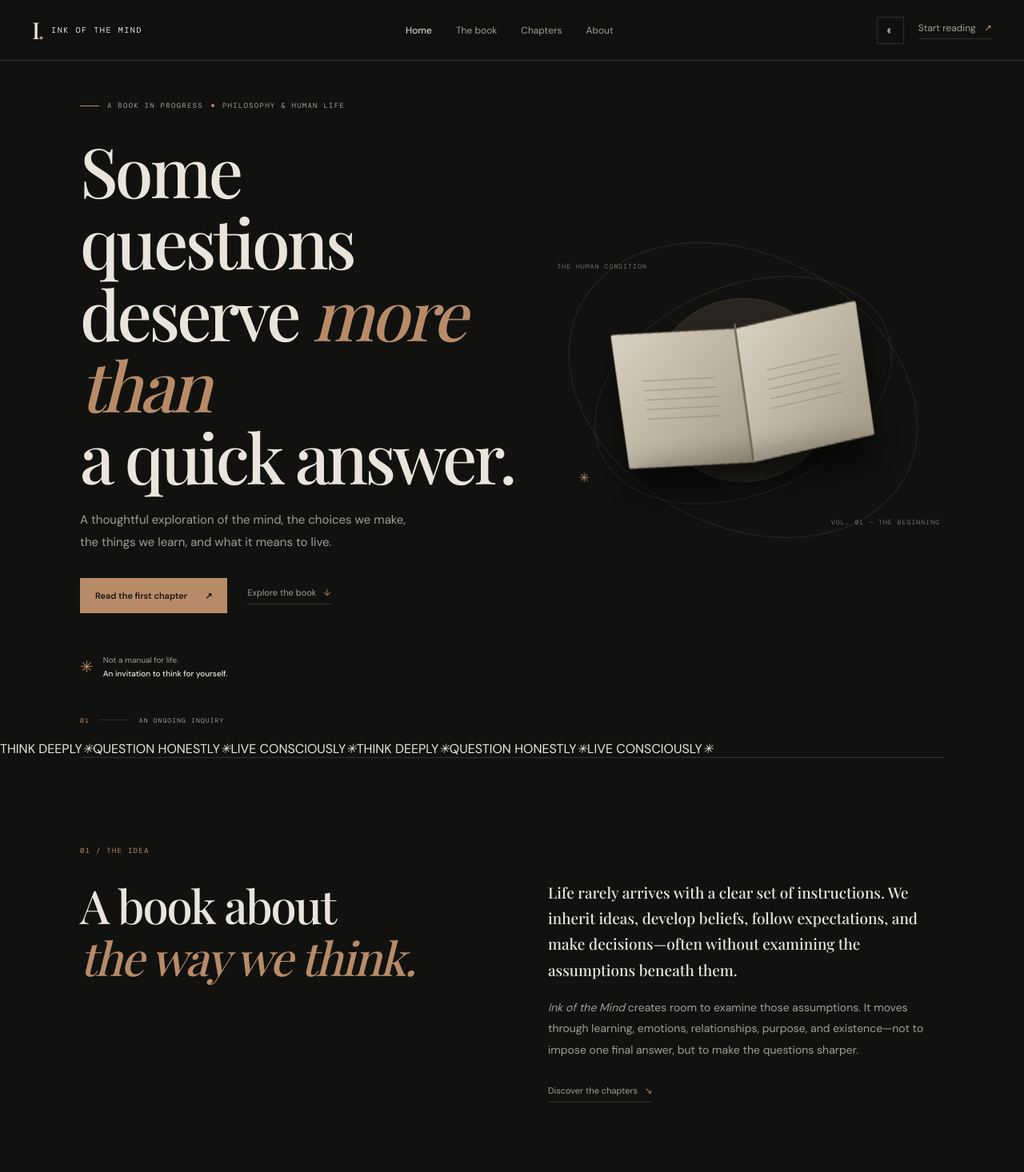
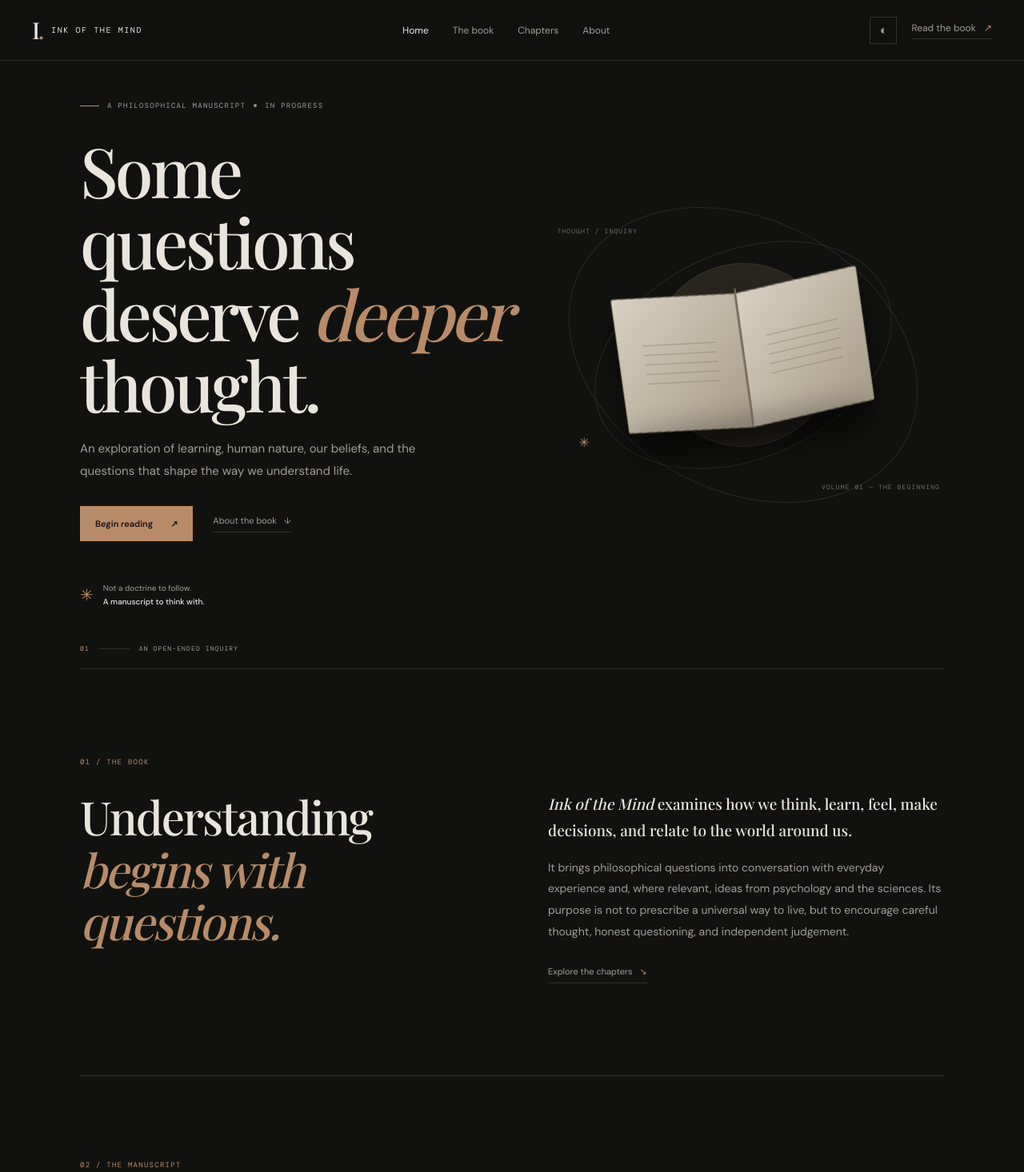
Before and after one commit to EverlastingUc/jingalala-huhu, a plain HTML site: page index.html in a window 1280 px wide. Shown: the top 1466 px of the page at 80% size. Drawn offline with nearby package versions, Linux system fonts and the light colour scheme; a web font is replaced by a local one.

Commit message:
Simplify the book homepage and establish editorial hierarchy

```diff
--- a/index.html
+++ b/index.html
@@ -1,95 +1,40 @@
 <!doctype html>
 <html lang="en">
 <head>
-  <meta charset="utf-8">
-  <meta name="viewport" content="width=device-width, initial-scale=1">
-  <meta name="theme-color" content="#f5f2eb">
-  <meta name="description" content="Ink of the Mind — a philosophical exploration of human life, learning, emotions, expectations, and the questions that shape our existence.">
-  <title>Ink of the Mind — A book for curious minds</title>
-  <link rel="preconnect" href="https://fonts.googleapis.com">
-  <link rel="preconnect" href="https://fonts.gstatic.com" crossorigin>
+<meta charset="utf-8"><meta name="viewport" content="width=device-width, initial-scale=1"><meta name="theme-color" content="#111210">
+<meta name="description" content="Ink of the Mind is a philosophical book about learning, human life, thought, and the questions that shape our understanding.">
+<title>Ink of the Mind — A philosophical book</title>
+<link rel="preconnect" href="https://fonts.googleapis.com"><link rel="preconnect" href="https://fonts.gstatic.com" crossorigin>
 <link href="https://fonts.googleapis.com/css2?family=DM+Mono:wght@400;500&family=DM+Sans:wght@400;500;600;700&family=Playfair+Display:ital,wght@0,500;0,600;0,700;1,500;1,600&display=swap" rel="stylesheet">
-  <link rel="stylesheet" href="assets/css/style.css">
-  <script src="assets/js/main.js" defer></script>
+<link rel="stylesheet" href="assets/css/style.css"><script src="assets/js/main.js" defer></script>
 </head>
 <body>
 <div class="reading-progress" aria-hidden="true"><span id="progressBar"></span></div>
 <header class="site-header">
 <a class="wordmark" href="index.html" aria-label="Ink of the Mind home"><span class="mark">I<span>.</span></span><span>INK OF THE MIND</span></a>
-    <nav class="main-nav" aria-label="Main navigation">
-      <a class="active" href="#home">Home</a>
-      <a href="#book">The book</a>
-      <a href="#chapters">Chapters</a>
-      <a href="#about">About</a>
-    </nav>
-    <div class="header-actions">
-      <button class="icon-button" id="themeToggle" aria-label="Toggle dark mode" title="Toggle theme"><span class="theme-glyph">◐</span></button>
-      <a class="header-read" href="reader.html">Start reading <span>↗</span></a>
-      <button class="menu-toggle" id="menuToggle" aria-label="Open navigation" aria-expanded="false">☰</button>
-    </div>
+<nav class="main-nav" aria-label="Main navigation"><a class="active" href="#home">Home</a><a href="#book">The book</a><a href="#chapters">Chapters</a><a href="#about">About</a></nav>
+<div class="header-actions"><button class="icon-button" id="themeToggle" aria-label="Toggle light mode" title="Toggle theme"><span class="theme-glyph">◐</span></button><a class="header-read" href="reader.html">Read the book <span>↗</span></a><button class="menu-toggle" id="menuToggle" aria-label="Open navigation" aria-expanded="false">☰</button></div>
 </header>
-
 <main id="home">
 <section class="hero section-wrap">
-      <div class="hero-copy">
-        <div class="eyebrow"><span class="eyebrow-line"></span> A BOOK IN PROGRESS <span class="eyebrow-dot"></span> PHILOSOPHY & HUMAN LIFE</div>
-        <h1>Some questions<br>deserve <em>more than</em><br>a quick answer.</h1>
-        <p class="hero-description">A thoughtful exploration of the mind, the choices we make, the things we learn, and what it means to live.</p>
-        <div class="hero-actions">
-          <a class="button button-dark" href="reader.html">Read the first chapter <span>↗</span></a>
-          <a class="text-link" href="#book">Explore the book <span>↓</span></a>
-        </div>
-        <div class="hero-note"><span class="note-star">✳</span><span>Not a manual for life.<br><strong>An invitation to think for yourself.</strong></span></div>
-      </div>
-      <div class="hero-art" aria-label="Abstract illustration of an open book">
-        <div class="art-orbit orbit-one"></div><div class="art-orbit orbit-two"></div>
-        <div class="art-sun"></div>
-        <div class="book-object"><div class="book-page page-left"></div><div class="book-page page-right"></div><div class="book-spine"></div><div class="book-shadow"></div></div>
-        <span class="art-label label-top">THE HUMAN CONDITION</span>
-        <span class="art-label label-bottom">VOL. 01 — THE BEGINNING</span>
-        <span class="art-cross">✳</span>
-      </div>
-      <div class="hero-index"><span>01</span><span class="index-rule"></span><span>AN ONGOING INQUIRY</span></div>
+<div class="hero-copy"><div class="eyebrow"><span class="eyebrow-line"></span> A PHILOSOPHICAL MANUSCRIPT <span class="eyebrow-dot"></span> IN PROGRESS</div>
+<h1>Some questions<br>deserve <em>deeper</em><br>thought.</h1>
+<p class="hero-description">An exploration of learning, human nature, our beliefs, and the questions that shape the way we understand life.</p>
+<div class="hero-actions"><a class="button button-dark" href="reader.html">Begin reading <span>↗</span></a><a class="text-link" href="#book">About the book <span>↓</span></a></div>
+<div class="hero-note"><span class="note-star">✳</span><span>Not a doctrine to follow.<br><strong>A manuscript to think with.</strong></span></div></div>
+<div class="hero-art" aria-label="Minimal illustration of an open book"><div class="art-orbit orbit-one"></div><div class="art-orbit orbit-two"></div><div class="art-sun"></div><div class="book-object"><div class="book-page page-left"></div><div class="book-page page-right"></div><div class="book-spine"></div><div class="book-shadow"></div></div><span class="art-label label-top">THOUGHT / INQUIRY</span><span class="art-label label-bottom">VOLUME 01 — THE BEGINNING</span><span class="art-cross">✳</span></div>
+<div class="hero-index"><span>01</span><span class="index-rule"></span><span>AN OPEN-ENDED INQUIRY</span></div>
 </section>
-
-    <section class="ticker" aria-label="Themes"><div class="ticker-track"><span>THINK DEEPLY</span><i>✳</i><span>QUESTION HONESTLY</span><i>✳</i><span>LIVE CONSCIOUSLY</span><i>✳</i><span>THINK DEEPLY</span><i>✳</i><span>QUESTION HONESTLY</span><i>✳</i><span>LIVE CONSCIOUSLY</span><i>✳</i></div></section>
-
-    <section class="intro-section section-wrap" id="book">
-      <div class="section-kicker">01 / THE IDEA</div>
-      <div class="intro-grid">
-        <h2>A book about<br><em>the way we think.</em></h2>
-        <div class="intro-text"><p class="lead">Life rarely arrives with a clear set of instructions. We inherit ideas, develop beliefs, follow expectations, and make decisions—often without examining the assumptions beneath them.</p><p><em>Ink of the Mind</em> creates room to examine those assumptions. It moves through learning, emotions, relationships, purpose, and existence—not to impose one final answer, but to make the questions sharper.</p><a class="underlined-link" href="#chapters">Discover the chapters <span>↘</span></a></div>
-      </div>
-    </section>
-
-    <section class="principles-section">
-      <div class="section-wrap principles-inner">
-        <div class="section-kicker light-kicker">02 / THE APPROACH</div>
-        <div class="principles-heading"><h2>Think beyond<br><em>the obvious.</em></h2><p>Ideas are worth examining, not merely accepting. Every chapter aims to open a conversation between evidence, experience, reason, and doubt.</p></div>
-        <div class="principle-grid">
-          <article class="principle"><span>01</span><h3>Question assumptions</h3><p>Look beneath familiar beliefs. Ask where they came from and whether they hold up.</p></article>
-          <article class="principle"><span>02</span><h3>Consider perspectives</h3><p>Explore opposing arguments before deciding what you find convincing.</p></article>
-          <article class="principle"><span>03</span><h3>Think independently</h3><p>Build conclusions through reasoning. Never outsource your judgement to a page.</p></article>
-        </div>
-      </div>
-    </section>
-
-    <section class="chapters-section section-wrap" id="chapters">
-      <div class="section-kicker">03 / THE MANUSCRIPT</div>
-      <div class="chapters-heading"><div><h2>Every journey<br>begins with a <em>question.</em></h2></div><span class="chapter-count">01 CHAPTER AVAILABLE<br>MORE IN DEVELOPMENT</span></div>
-      <a class="chapter-card" href="reader.html">
-        <div class="chapter-number">CHAPTER<br><strong>01</strong></div>
-        <div class="chapter-info"><span class="chapter-tag">PART I — UNDERSTANDING THE FOUNDATIONS</span><h3>Study</h3><p>The meaning of learning</p><span class="chapter-description">What does it actually mean to study? Is learning limited to school subjects, or does it begin wherever curiosity meets intention?</span></div>
-        <div class="chapter-open"><span>READ CHAPTER</span><b>↗</b></div>
-      </a>
-      <div class="coming-soon"><span class="coming-mark">✳</span><p>The next chapter is still taking shape.<br><strong>Good questions are worth taking time over.</strong></p><span class="mono">IN PROGRESS</span></div>
-    </section>
-
-    <section class="quote-section"><div class="quote-mark">“</div><blockquote>The purpose of a book is not always to give you answers. Sometimes, it is to help you ask better questions.</blockquote><span>— INK OF THE MIND</span></section>
-
-    <section class="about-section section-wrap" id="about"><div class="section-kicker">04 / ABOUT THIS PROJECT</div><div class="about-grid"><h2>Written in ink.<br><em>Open to revision.</em></h2><div><p><em>Ink of the Mind</em> is an evolving philosophical manuscript. Its ideas will be developed carefully, challenged where necessary, and refined as the work grows.</p><p>This is not a finished doctrine. It is a work in progress—and the reader is invited to think alongside it.</p><a class="underlined-link" href="https://github.com/EverlastingUc/jingalala-huhu" target="_blank" rel="noopener noreferrer">Follow the manuscript on GitHub <span>↗</span></a></div></div></section>
+<section class="intro-section section-wrap" id="book"><div class="section-kicker">01 / THE BOOK</div><div class="intro-grid">
+<h2>Understanding<br><em>begins with questions.</em></h2><div class="intro-text"><p class="lead"><em>Ink of the Mind</em> examines how we think, learn, feel, make decisions, and relate to the world around us.</p>
+<p>It brings philosophical questions into conversation with everyday experience and, where relevant, ideas from psychology and the sciences. Its purpose is not to prescribe a universal way to live, but to encourage careful thought, honest questioning, and independent judgement.</p><a class="underlined-link" href="#chapters">Explore the chapters <span>↘</span></a></div></div></section>
+<section class="chapters-section section-wrap" id="chapters"><div class="section-kicker">02 / THE MANUSCRIPT</div><div class="chapters-heading"><h2>A work arranged<br>one <em>chapter</em> at a time.</h2><span class="chapter-count">01 CHAPTER AVAILABLE<br>FURTHER CHAPTERS IN DEVELOPMENT</span></div>
+<a class="chapter-card" href="reader.html"><div class="chapter-number">CHAPTER<strong>01</strong></div><div class="chapter-info"><span class="chapter-tag">PART I — UNDERSTANDING THE FOUNDATIONS</span><h3>Study</h3><p>The Meaning of Learning</p><span class="chapter-description">An examination of what it means to study, how learning relates to purpose, and why understanding extends beyond formal education.</span></div><div class="chapter-open"><span>READ CHAPTER</span><b>↗</b></div></a>
+<div class="coming-soon"><span class="coming-mark">✳</span><p>The manuscript is developing gradually.<br><strong>Each chapter will be added when it is ready.</strong></p><span class="mono">IN PROGRESS</span></div></section>
+<section class="about-section section-wrap" id="about"><div class="section-kicker">03 / EDITORIAL NOTE</div><div class="about-grid"><h2>Carefully written.<br><em>Open to revision.</em></h2><div>
+<p><em>Ink of the Mind</em> is an evolving philosophical manuscript. Arguments and ideas will be examined, challenged where necessary, and refined as the work develops.</p>
+<p>It distinguishes reasoned arguments from personal opinion and aims to treat uncertain claims with appropriate care. Readers are invited to question the text rather than accept it uncritically.</p>
+<a class="underlined-link" href="https://github.com/EverlastingUc/jingalala-huhu" target="_blank" rel="noopener noreferrer">View the project on GitHub <span>↗</span></a></div></div></section>
 </main>
-
-  <footer class="site-footer"><a class="wordmark footer-wordmark" href="#home"><span class="mark">I<span>.</span></span><span>INK OF THE MIND</span></a><span class="footer-note">A PHILOSOPHICAL EXPLORATION OF HUMAN LIFE</span><a href="#home" class="back-top">BACK TO TOP ↑</a><div class="footer-bottom"><span>© <span id="year"></span> INK OF THE MIND</span><span>MADE FOR THE CURIOUS.</span><a href="reader.html">BEGIN READING ↗</a></div></footer>
-</body>
-</html>
+<footer class="site-footer"><a class="wordmark" href="#home"><span class="mark">I<span>.</span></span><span>INK OF THE MIND</span></a><span class="footer-note">A PHILOSOPHICAL MANUSCRIPT</span><a href="#home" class="back-top">BACK TO TOP ↑</a><div class="footer-bottom"><span>© <span id="year"></span> INK OF THE MIND</span><span>AN INVITATION TO THINK.</span><a href="reader.html">BEGIN READING ↗</a></div></footer>
+</body></html>
```
Lines whose indentation alone changed are shown as unchanged.
